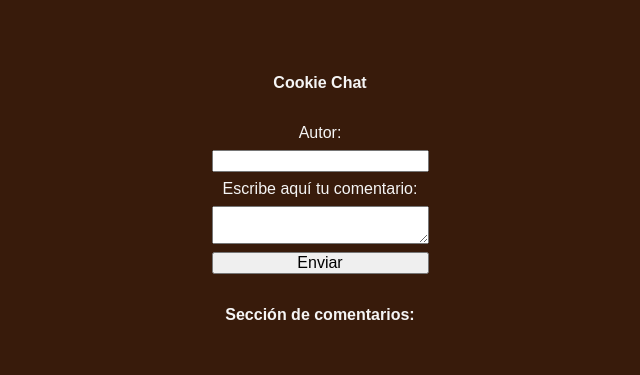
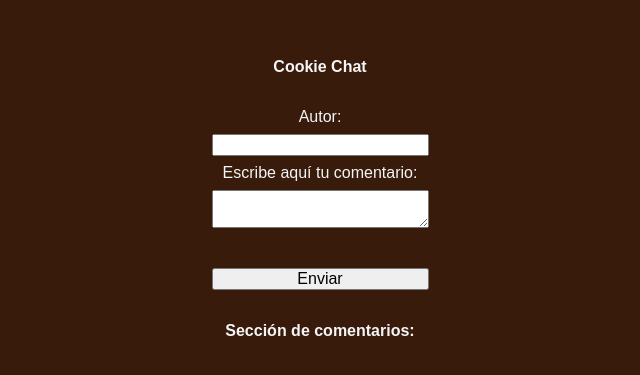
Before and after one commit to AilynMza/Proyecto.Final.-dom--Clase-8-M3, a plain HTML site: page index.html in a window 1280 px wide. Shown: the part 201-576 px from the top of the page, without its empty margins (320-960 px from the left). Drawn offline with Linux system fonts and the light colour scheme.

Commit message:
feat: cambios maqueta hecho en clases

```diff
--- a/styles.css
+++ b/styles.css
@@ -34,6 +34,10 @@ form{
     display: flex;
     flex-direction: column;
     gap: 0.5rem;
+}
+
+form #submitButton{
+    margin-top: 2rem;
 }
 
 .allcomment-container{
@@ -79,3 +83,5 @@ form{
     align-items: center;
     gap: 2rem
 }
+
+/* Poner hoover a botones */
```
Also changed, not shown: index.html (+8 -0 lines), main.js (+22 -0 lines).
